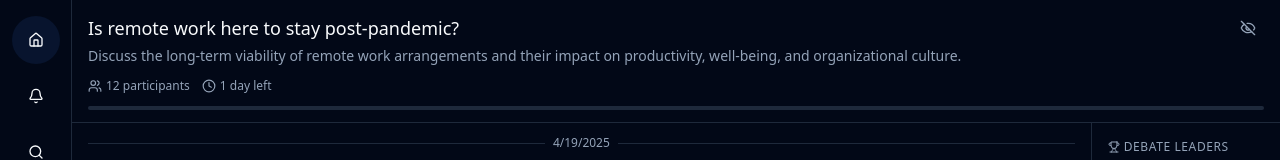
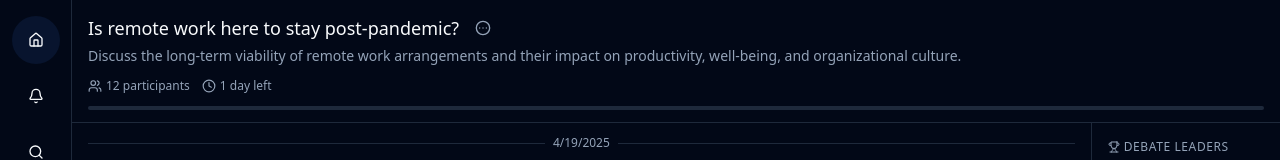
Before and after one commit to marceloranieri/turfmvp-4, a React (Vite) app: page / in a window 1280 px wide. Shown: the top 160 px of the page. Built offline with nearby package versions, Linux system fonts and the light colour scheme.

Commit message:
Refactor: Replace eye icon with more icon
Replaced the eye icon with a "more" icon to indicate additional options.

```diff
--- a/src/components/CurrentTopicHeader.tsx
+++ b/src/components/CurrentTopicHeader.tsx
@@ -1,8 +1,7 @@
-
 import React, { useState } from 'react';
 import { useTurf } from '@/contexts/TurfContext';
 import { Progress } from '@/components/ui/progress';
-import { Clock, Users, Eye, EyeOff } from 'lucide-react';
+import { Clock, Users, CircleEllipsis } from 'lucide-react';
 import { Button } from '@/components/ui/button';
 
 const CurrentTopicHeader: React.FC = () => {
@@ -34,19 +33,15 @@ const CurrentTopicHeader: React.FC = () => {
     <div className="border-b border-border px-4 py-3">
       <div className="flex justify-between items-center">
         <div className="flex-grow">
-          <div className="flex items-center justify-between">
+          <div className="flex items-center gap-2">
             <h2 className="text-lg font-medium">{currentTopic.title}</h2>
             <Button
               variant="ghost"
               size="sm"
-              className="ml-2 h-8 w-8 p-0"
+              className="h-8 w-8 p-0"
               onClick={() => setShowDescription(!showDescription)}
             >
-              {showDescription ? (
-                <EyeOff className="h-4 w-4 text-muted-foreground" />
-              ) : (
-                <Eye className="h-4 w-4 text-muted-foreground" />
-              )}
+              <CircleEllipsis className="h-4 w-4 text-muted-foreground" />
             </Button>
           </div>
           {showDescription && (
```
